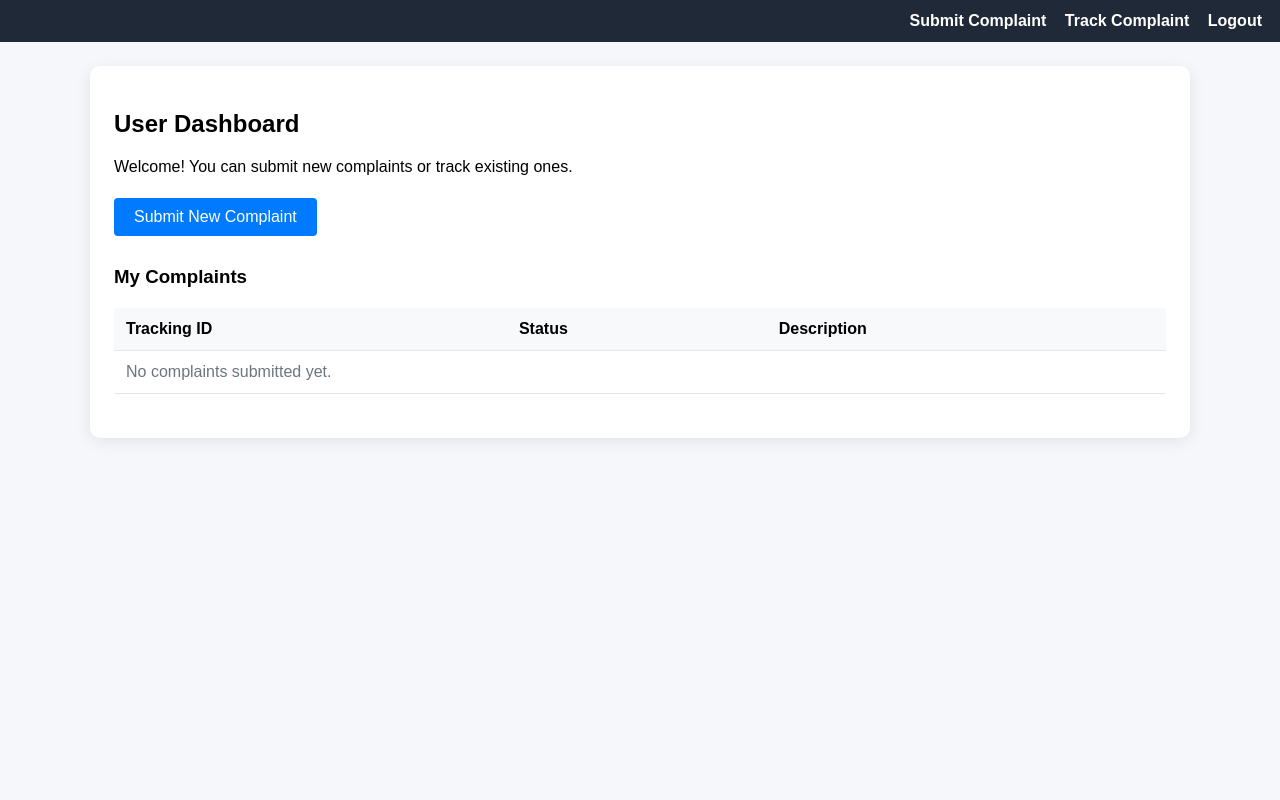
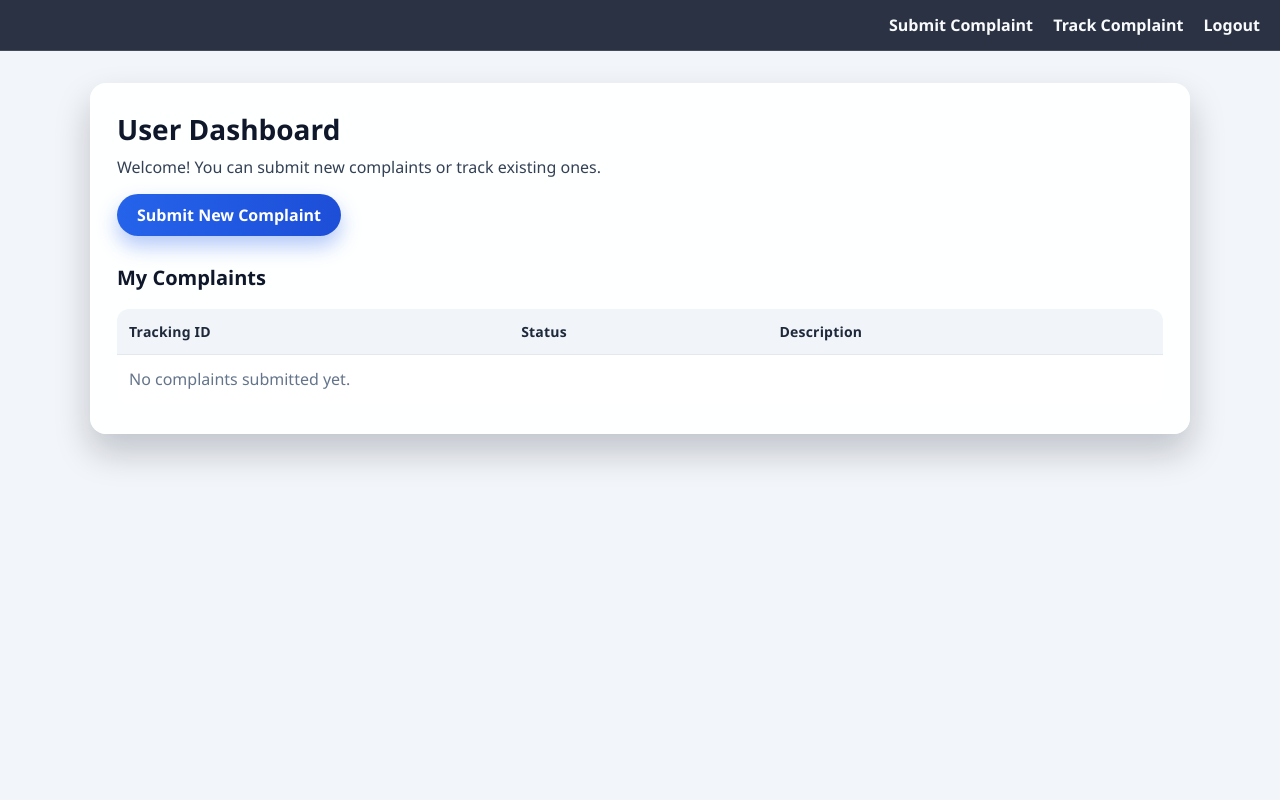
Before and after one commit to praveeshb/cybercrime-project, a PHP site: page /user/dashboard.php in a window 1280 px wide. Run offline with PHP 8.4, Linux system fonts and the light colour scheme; a user stored in the database is signed in; data comes from the database, SQL or seed files in the repository; data that the repository does not hold is empty.

Commit message:
Enhance user dashboard styling and enforce complaint terms acceptance.
Improve visual presentation of the user dashboard and require users to read and accept terms and conditions before complaint submission.

Made-with: Cursor

```diff
--- a/user/dashboard.php
+++ b/user/dashboard.php
@@ -15,15 +15,95 @@ $my_complaints = mysqli_query($conn, "SELECT tracking_id, status, description FR
 <title>User Dashboard</title>
 <style>
 * { box-sizing: border-box; }
-body { font-family: Arial, sans-serif; margin: 0; background: #f5f7fb; }
-.container { max-width: 1100px; margin: 24px auto; padding: 24px; background: white; border-radius: 10px; box-shadow: 0 4px 16px rgba(0,0,0,0.08); }
-.nav { background: #1f2937; padding: 12px 18px; text-align: right; }
-.nav a { color: white; text-decoration: none; margin-left: 14px; font-weight: 600; }
-table { width: 100%; border-collapse: collapse; margin: 20px 0; }
-th, td { padding: 12px; text-align: left; border-bottom: 1px solid #e5e7eb; }
-th { background: #f8f9fa; }
-.btn { display: inline-block; padding: 10px 20px; background: #007bff; color: white; text-decoration: none; border-radius: 4px; margin-top: 6px; }
-.muted { color: #6c757d; }
+body {
+    margin: 0;
+    font-family: "Segoe UI", Arial, sans-serif;
+    color: #0f172a;
+    background-color: rgba(241, 245, 249, 0.92);
+    min-height: 100vh;
+}
+.nav {
+    background: rgba(15, 23, 42, 0.88);
+    backdrop-filter: blur(6px);
+    border-bottom: 1px solid rgba(255, 255, 255, 0.12);
+    padding: 14px 20px;
+    text-align: right;
+}
+.nav a {
+    color: #f8fafc;
+    text-decoration: none;
+    margin-left: 16px;
+    font-weight: 600;
+    transition: color 0.2s ease;
+}
+.nav a:hover { color: #93c5fd; }
+.container {
+    max-width: 1100px;
+    margin: 32px auto;
+    padding: 26px;
+    background: rgba(255, 255, 255, 0.92);
+    border: 1px solid rgba(255, 255, 255, 0.6);
+    border-radius: 16px;
+    box-shadow: 0 18px 35px rgba(15, 23, 42, 0.22);
+    backdrop-filter: blur(4px);
+}
+h2 {
+    margin: 0 0 8px;
+    font-size: 28px;
+}
+h3 {
+    margin: 28px 0 14px;
+    font-size: 20px;
+}
+p { margin: 0; color: #334155; }
+.btn {
+    display: inline-block;
+    margin-top: 16px;
+    padding: 10px 20px;
+    border-radius: 999px;
+    font-weight: 600;
+    color: #ffffff;
+    text-decoration: none;
+    background: linear-gradient(90deg, #2563eb, #1d4ed8);
+    box-shadow: 0 10px 20px rgba(37, 99, 235, 0.35);
+    transition: transform 0.2s ease, box-shadow 0.2s ease;
+}
+.btn:hover {
+    transform: translateY(-1px);
+    box-shadow: 0 14px 24px rgba(37, 99, 235, 0.4);
+}
+table {
+    width: 100%;
+    border-collapse: collapse;
+    margin: 18px 0 4px;
+    background: #ffffff;
+    border-radius: 12px;
+    overflow: hidden;
+}
+th, td {
+    padding: 13px 12px;
+    text-align: left;
+    border-bottom: 1px solid #e2e8f0;
+}
+th {
+    background: #f1f5f9;
+    color: #1e293b;
+    font-size: 14px;
+    letter-spacing: 0.2px;
+}
+tr:last-child td { border-bottom: none; }
+.status-pill {
+    display: inline-block;
+    padding: 5px 12px;
+    border-radius: 999px;
+    font-size: 12px;
+    font-weight: 700;
+    letter-spacing: 0.25px;
+    text-transform: capitalize;
+    color: #1e293b;
+    background: #dbeafe;
+}
+.muted { color: #64748b; }
 </style>
 </head>
 
@@ -43,7 +123,7 @@ th { background: #f8f9fa; }
 
 <a href="complaint.php" class="btn">Submit New Complaint</a>
 
-<h3 style="margin-top: 30px;">My Complaints</h3>
+<h3>My Complaints</h3>
 <table>
 <tr>
 <th>Tracking ID</th>
@@ -55,7 +135,7 @@ th { background: #f8f9fa; }
 <?php while($row = mysqli_fetch_assoc($my_complaints)){ ?>
 <tr>
 <td><strong><?php echo $row['tracking_id']; ?></strong></td>
-<td><?php echo $row['status']; ?></td>
+<td><span class="status-pill"><?php echo $row['status']; ?></span></td>
 <td><?php echo substr($row['description'],0,80).'...'; ?></td>
 </tr>
 <?php } ?>
```
Also changed, not shown: user/complaint.php (+37 -2 lines).
